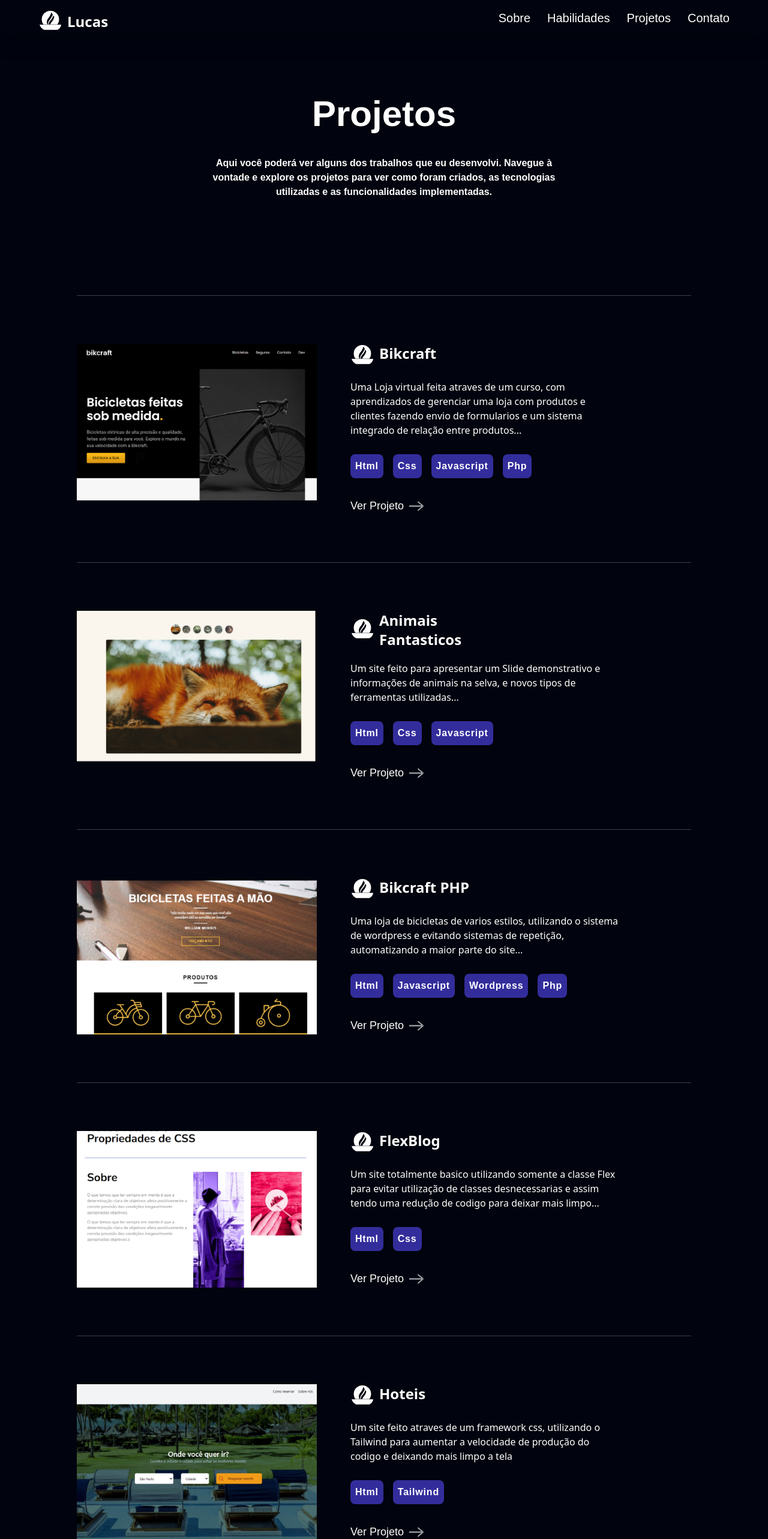
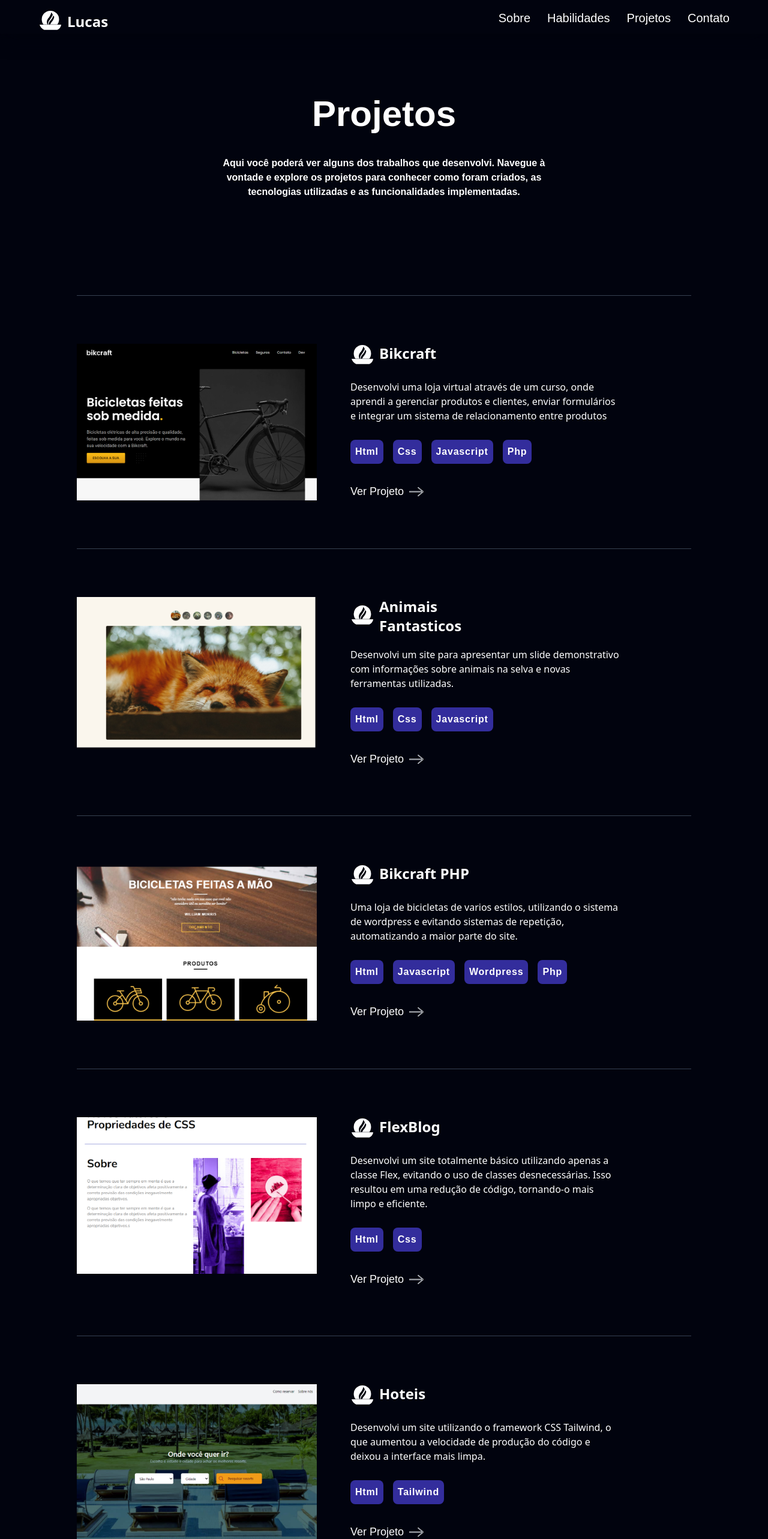
Before and after one commit to Lucas-furquim/Lucas-Furquim-repositorio, a website with bundled scripts: page projetos.html in a window 1280 px wide. Shown: the top 2565 px of the page at 60% size. Built offline with nearby package versions, Linux system fonts and the light colour scheme.

Commit message:
corrigindo texto

```diff
--- a/projetos.html
+++ b/projetos.html
@@ -62,7 +62,7 @@
   <main class="max-w-6xl mx-auto">
     <div class="text-white">
       <h1 class="text-center text-6xl font-bold font-poppins mb-10 mt-20 pt-20">Projetos</h1>
-      <p class="max-w-xl mx-auto text-center font-arial font-bold mimg:mx-2">Aqui você poderá ver alguns dos trabalhos que eu desenvolvi. Navegue à vontade e explore os projetos para ver como foram criados, as tecnologias utilizadas e as funcionalidades implementadas.</p>
+      <p class="max-w-xl mx-auto text-center font-arial font-bold mimg:mx-2">Aqui você poderá ver alguns dos trabalhos que desenvolvi. Navegue à vontade e explore os projetos para conhecer como foram criados, as tecnologias utilizadas e as funcionalidades implementadas.</p>
 
       <!-- <div>
         <p>Filtro</p>
@@ -78,7 +78,7 @@
             <img class="w-10" src="Img-portifolio/logo-caneca.svg" alt="">
             <h1 class="text-2xl w-40 font-bold"><a href="./index.html">Bikcraft</a></h1>
           </div>
-          <p class="max-w-md mb-2">Uma Loja virtual feita atraves de um curso, com aprendizados de gerenciar uma loja com produtos e clientes fazendo envio de formularios e um sistema integrado de relação entre produtos...</p>
+          <p class="max-w-md mb-2">Desenvolvi uma loja virtual através de um curso, onde aprendi a gerenciar produtos e clientes, enviar formulários e integrar um sistema de relacionamento entre produtos</p>
           <ul class="flex gap-4 my-7 ">
             <li class="bg-terceiro font-arial font-semibold tracking-wider py-2 px-2 rounded-lg hover:bg-trab hover:cursor-pointer">Html</li>
             <li class="bg-terceiro font-arial font-semibold tracking-wider py-2 px-2 rounded-lg hover:bg-trab hover:cursor-pointer">Css</li>
@@ -96,7 +96,7 @@
             <img class="w-10" src="Img-portifolio/logo-caneca.svg" alt="">
             <h1 class="text-2xl w-40 font-bold"><a href="./index.html">Animais Fantasticos</a></h1>
           </div>
-          <p class="max-w-md mb-2">Um site feito para apresentar um Slide demonstrativo e informações de animais na selva, e novos tipos de ferramentas utilizadas...</p>
+          <p class="max-w-md mb-2">Desenvolvi um site para apresentar um slide demonstrativo com informações sobre animais na selva e novas ferramentas utilizadas.</p>
           <ul class="flex gap-4 my-7 ">
             <li class="bg-terceiro font-arial font-semibold tracking-wider py-2 px-2 rounded-lg hover:bg-trab hover:cursor-pointer">Html</li>
             <li class="bg-terceiro font-arial font-semibold tracking-wider py-2 px-2 rounded-lg hover:bg-trab hover:cursor-pointer">Css</li>
@@ -115,7 +115,7 @@
             <img class="w-10" src="Img-portifolio/logo-caneca.svg" alt="">
             <h1 class="text-2xl w-40 font-bold"><a href="./index.html">Bikcraft PHP</a></h1>
           </div>
-          <p class="max-w-md mb-2">Uma loja de bicicletas de varios estilos, utilizando o sistema de wordpress e evitando sistemas de repetição, automatizando a maior parte do site...</p>
+          <p class="max-w-md mb-2">Uma loja de bicicletas de varios estilos, utilizando o sistema de wordpress e evitando sistemas de repetição, automatizando a maior parte do site.</p>
           <ul class="flex gap-4 my-7 ">
             <li class="bg-terceiro font-arial font-semibold tracking-wider py-2 px-2 rounded-lg hover:bg-trab hover:cursor-pointer">Html</li>
             <li class="bg-terceiro font-arial font-semibold tracking-wider py-2 px-2 rounded-lg hover:bg-trab hover:cursor-pointer">Javascript</li>
@@ -135,7 +135,7 @@
             <img class="w-10" src="Img-portifolio/logo-caneca.svg" alt="">
             <h1 class="text-2xl w-40 font-bold"><a href="./index.html">FlexBlog</a></h1>
           </div>
-          <p class="max-w-md mb-2">Um site totalmente basico utilizando somente a classe Flex para evitar utilização de classes desnecessarias e assim tendo uma redução de codigo para deixar mais limpo...</p>
+          <p class="max-w-md mb-2">Desenvolvi um site totalmente básico utilizando apenas a classe Flex, evitando o uso de classes desnecessárias. Isso resultou em uma redução de código, tornando-o mais limpo e eficiente.</p>
           <ul class="flex gap-4 my-7 ">
             <li class="bg-terceiro font-arial font-semibold tracking-wider py-2 px-2 rounded-lg hover:bg-trab hover:cursor-pointer">Html</li>
             <li class="bg-terceiro font-arial font-semibold tracking-wider py-2 px-2 rounded-lg hover:bg-trab hover:cursor-pointer">Css</li>
@@ -151,7 +151,7 @@
             <img class="w-10" src="Img-portifolio/logo-caneca.svg" alt="">
             <h1 class="text-2xl w-40 font-bold"><a href="./index.html">Hoteis</a></h1>
           </div>
-          <p class="max-w-md mb-2">Um site feito atraves de um framework css, utilizando o Tailwind para aumentar a velocidade de produção do codigo e deixando mais limpo a tela</p>
+          <p class="max-w-md mb-2">Desenvolvi um site utilizando o framework CSS Tailwind, o que aumentou a velocidade de produção do código e deixou a interface mais limpa.</p>
           <ul class="flex gap-4 my-7 ">
             <li class="bg-terceiro font-arial font-semibold tracking-wider py-2 px-2 rounded-lg hover:bg-trab hover:cursor-pointer">Html</li>
             <li class="bg-terceiro font-arial font-semibold tracking-wider py-2 px-2 rounded-lg hover:bg-trab hover:cursor-pointer">Tailwind</li>
```
Also changed, not shown: index.html (+3 -3 lines).
